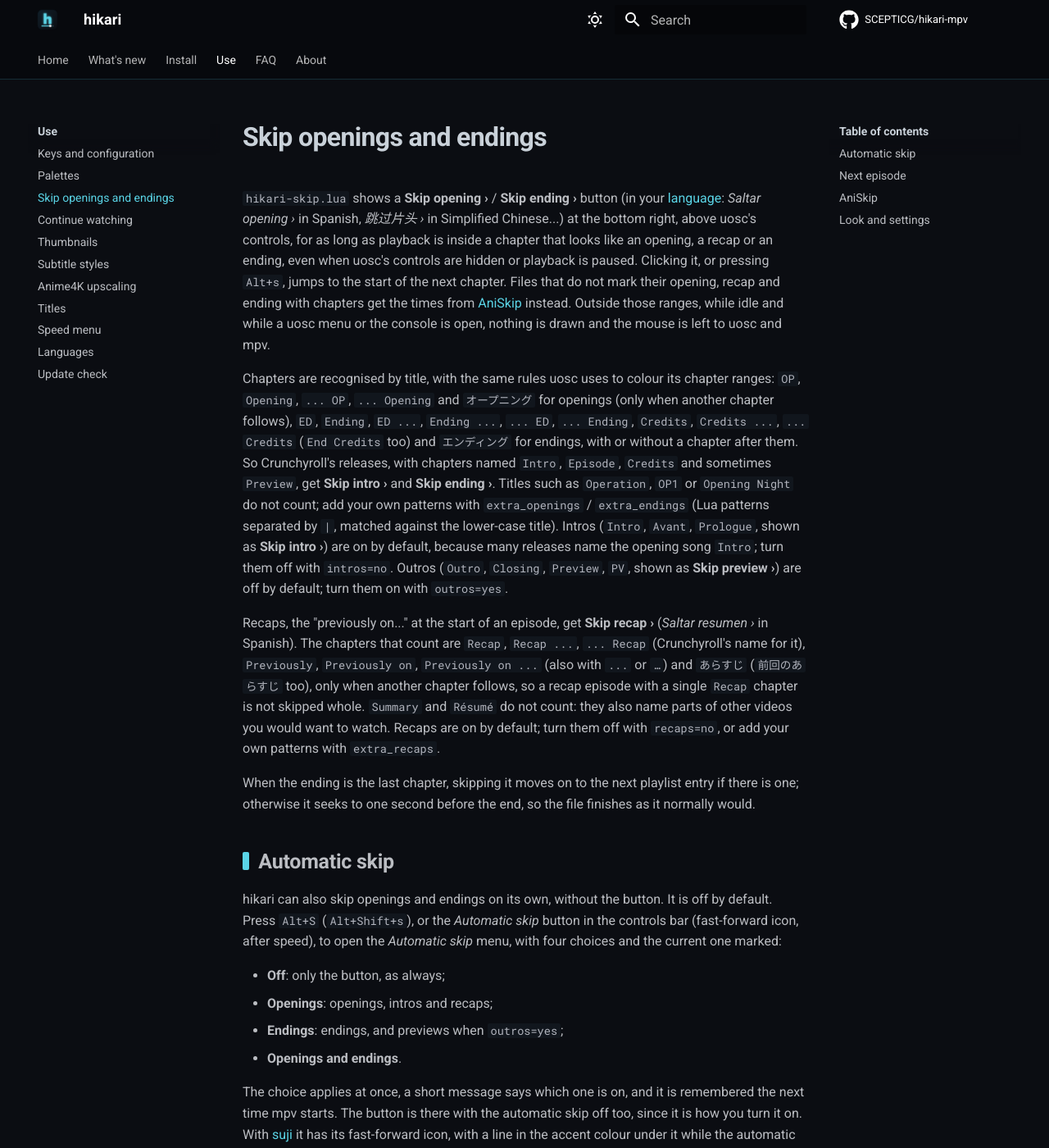
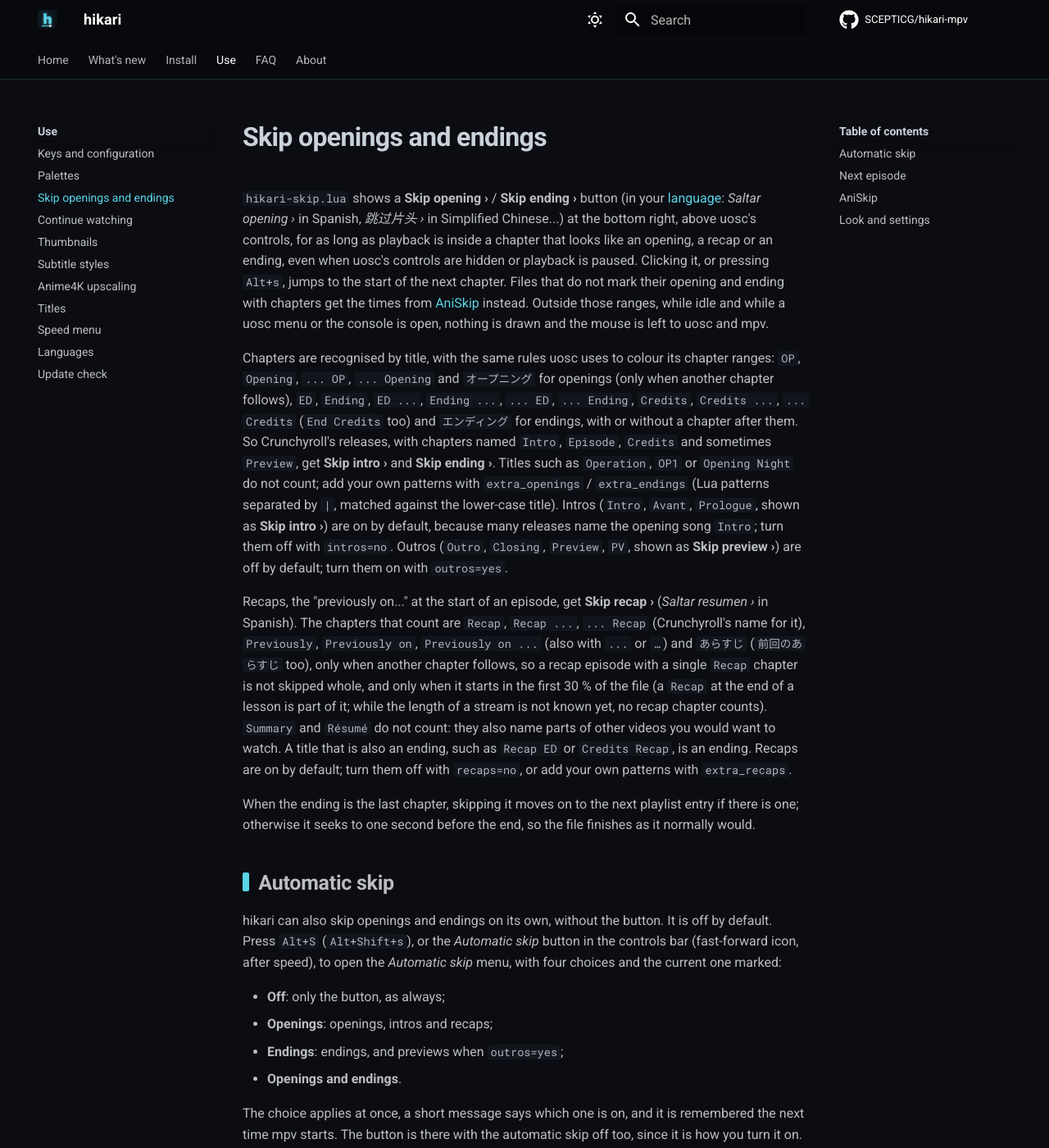
Before and after one commit to SCEPTICG/hikari-mpv, an MkDocs documentation site: the page built from docs/features/skip.md, in a window 1280 px wide and 1400 px high. Shown: the whole window at 82% size. Built offline with MkDocs 1.6.1 and Material for MkDocs 9.7.7, drawn with Linux system fonts in a browser that asks for light colours; comment, search, counter and statistics services are not loaded; some of the changed text lies outside the part shown.

Commit message:
Review fixes: a recap chapter no longer stops AniSkip (its recap is the chapter's), recaps only in the first 30 %, after endings in the kinds, ranges that start together kept apart
- has_skip_chapters leaves recaps out, like outros: Recap, Part A, Part B
  asks AniSkip again, as in 0.11, and AniSkip's recap is dropped when a
  recap chapter counts (classify with all), so there is one recap.
- A recap chapter counts only when it starts before RECAP_SHARE (30 %) of
  the file, and not while the duration is unknown. AniSkip's recaps are not
  held to it: their type says what they are.
- recaps after endings in KINDS: Recap ED and Credits Recap stay endings.
- A dismissed range is known by its start and its kind, and ranges that
  start together are sorted by kind: skipping a recap no longer hides an
  opening that starts at the same second (a test shows it did).
- faq, README and skip.md say where the recap goes.

```diff
--- a/docs/features/skip.md
+++ b/docs/features/skip.md
@@ -5,11 +5,11 @@ description: "hikari shows a Skip opening button in mpv while a chapter looks li
 
 # Skip openings and endings
 
-`hikari-skip.lua` shows a **Skip opening ›** / **Skip ending ›** button (in your [language](language.md): *Saltar opening ›* in Spanish, *跳过片头 ›* in Simplified Chinese...) at the bottom right, above uosc's controls, for as long as playback is inside a chapter that looks like an opening, a recap or an ending, even when uosc's controls are hidden or playback is paused. Clicking it, or pressing `Alt+s`, jumps to the start of the next chapter. Files that do not mark their opening, recap and ending with chapters get the times from [AniSkip](#aniskip) instead. Outside those ranges, while idle and while a uosc menu or the console is open, nothing is drawn and the mouse is left to uosc and mpv.
+`hikari-skip.lua` shows a **Skip opening ›** / **Skip ending ›** button (in your [language](language.md): *Saltar opening ›* in Spanish, *跳过片头 ›* in Simplified Chinese...) at the bottom right, above uosc's controls, for as long as playback is inside a chapter that looks like an opening, a recap or an ending, even when uosc's controls are hidden or playback is paused. Clicking it, or pressing `Alt+s`, jumps to the start of the next chapter. Files that do not mark their opening and ending with chapters get the times from [AniSkip](#aniskip) instead. Outside those ranges, while idle and while a uosc menu or the console is open, nothing is drawn and the mouse is left to uosc and mpv.
 
 Chapters are recognised by title, with the same rules uosc uses to colour its chapter ranges: `OP`, `Opening`, `... OP`, `... Opening` and `オープニング` for openings (only when another chapter follows), `ED`, `Ending`, `ED ...`, `Ending ...`, `... ED`, `... Ending`, `Credits`, `Credits ...`, `... Credits` (`End Credits` too) and `エンディング` for endings, with or without a chapter after them. So Crunchyroll's releases, with chapters named `Intro`, `Episode`, `Credits` and sometimes `Preview`, get **Skip intro ›** and **Skip ending ›**. Titles such as `Operation`, `OP1` or `Opening Night` do not count; add your own patterns with `extra_openings` / `extra_endings` (Lua patterns separated by `|`, matched against the lower-case title). Intros (`Intro`, `Avant`, `Prologue`, shown as **Skip intro ›**) are on by default, because many releases name the opening song `Intro`; turn them off with `intros=no`. Outros (`Outro`, `Closing`, `Preview`, `PV`, shown as **Skip preview ›**) are off by default; turn them on with `outros=yes`.
 
-Recaps, the "previously on..." at the start of an episode, get **Skip recap ›** (*Saltar resumen ›* in Spanish). The chapters that count are `Recap`, `Recap ...`, `... Recap` (Crunchyroll's name for it), `Previously`, `Previously on`, `Previously on ...` (also with `...` or `…`) and `あらすじ` (`前回のあらすじ` too), only when another chapter follows, so a recap episode with a single `Recap` chapter is not skipped whole. `Summary` and `Résumé` do not count: they also name parts of other videos you would want to watch. Recaps are on by default; turn them off with `recaps=no`, or add your own patterns with `extra_recaps`.
+Recaps, the "previously on..." at the start of an episode, get **Skip recap ›** (*Saltar resumen ›* in Spanish). The chapters that count are `Recap`, `Recap ...`, `... Recap` (Crunchyroll's name for it), `Previously`, `Previously on`, `Previously on ...` (also with `...` or `…`) and `あらすじ` (`前回のあらすじ` too), only when another chapter follows, so a recap episode with a single `Recap` chapter is not skipped whole, and only when it starts in the first 30 % of the file (a `Recap` at the end of a lesson is part of it; while the length of a stream is not known yet, no recap chapter counts). `Summary` and `Résumé` do not count: they also name parts of other videos you would want to watch. A title that is also an ending, such as `Recap ED` or `Credits Recap`, is an ending. Recaps are on by default; turn them off with `recaps=no`, or add your own patterns with `extra_recaps`.
 
 When the ending is the last chapter, skipping it moves on to the next playlist entry if there is one; otherwise it seeks to one second before the end, so the file finishes as it normally would.
 
@@ -46,7 +46,7 @@ Click or `Alt+s`, as always. Streams (Seanime and similar apps) are left as they
 
 Many fansub releases have no chapters, or none named after the opening or the ending. For those, hikari asks [AniSkip](https://aniskip.com), a free, community-made database of opening and ending times, and the button shows at those times, the same as with chapters (same label, `Alt+s`, click). Openings and endings that AniSkip marks as mixed with scenes of the episode are offered for skipping too, as openings and endings, and so are the recaps it knows, as **Skip recap ›**. It is on by default, and only for files that:
 
-- **do not have opening, intro, recap or ending chapters**: when the file has them, they are used and nothing is asked;
+- **do not have opening, intro or ending chapters**: when the file has them, they are used and nothing is asked. A recap chapter does not stop the lookup: the file gets AniSkip's opening and ending, and keeps its own recap instead of AniSkip's;
 - **look like an anime episode**: a release name with one episode number and, besides it, a clear sign of an anime release. That is one of these three:
     - a `[Group]` in front (with letters: `[2024]` or `[01]` are not groups);
     - an anime service (`CR`, `Crunchyroll`, `HIDIVE`, `ADN`, `FUNI`, `Funimation`, `B-Global`, `Bilibili`) after the episode number: in the technical tail on its own, or in brackets together with at least one resolution, source or CRC (a lone `(ADN)` or `[CR]` is not enough);
```
Also changed, not shown: README.md (+1 -1 lines), docs/faq.md (+1 -1 lines), 7 other files.
